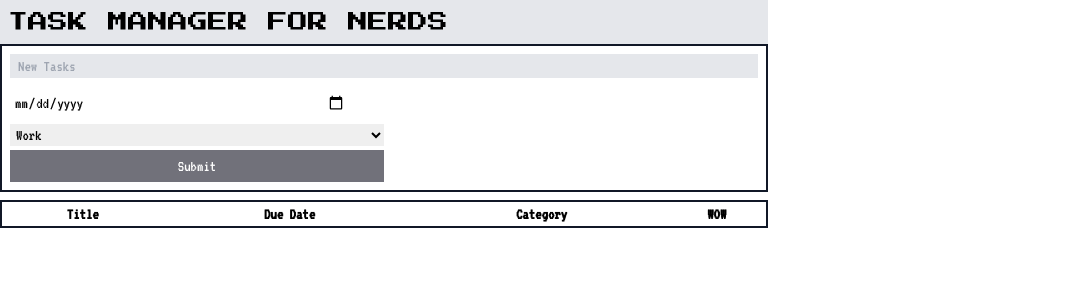
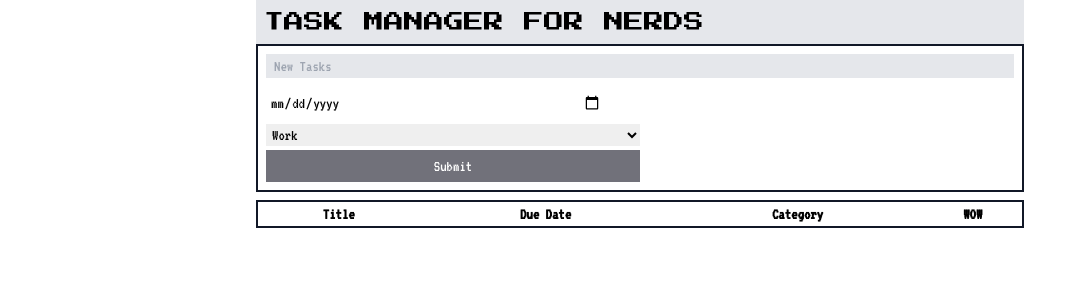
Before and after one commit to ktkennychow/retro-task-manager, a React (Vite) app: page / in a window 1280 px wide. Shown: the top 300 px of the page, without its empty margins (0-1087 px from the left). Built offline with nearby package versions, Linux system fonts and the light colour scheme.

Commit message:
feat: centered body

```diff
--- a/src/App.tsx
+++ b/src/App.tsx
@@ -35,7 +35,7 @@
   }
 
   return (
-    <div className='max-w-3xl'>
+    <div className='max-w-3xl mx-auto'>
       <h1 className='font-title text-base md:text-xl bg-gray-200 p-2'>TASK MANAGER FOR NERDS</h1>
       <TaskForm onSubmit={handleAddTask} />
       <TaskList
```
